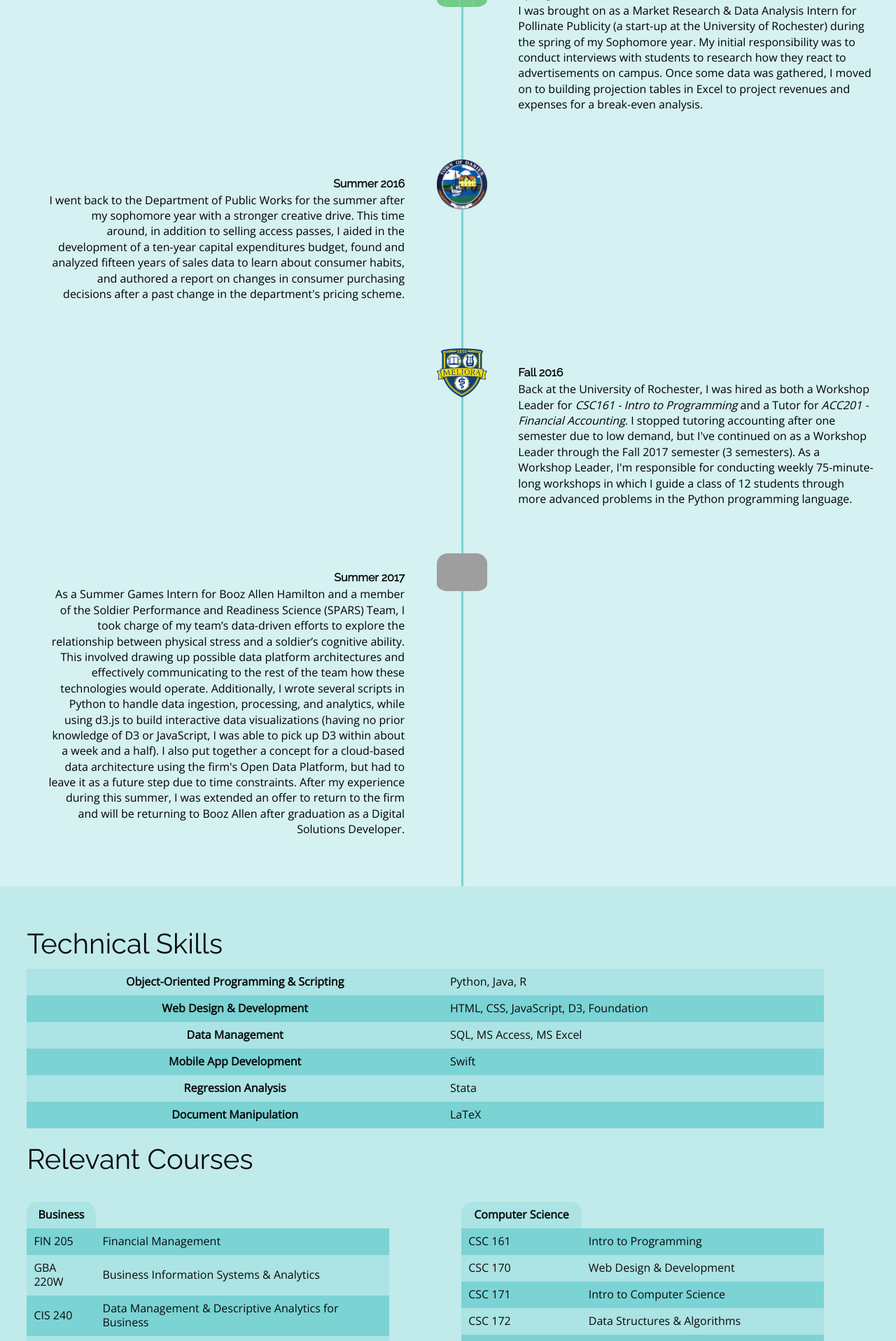
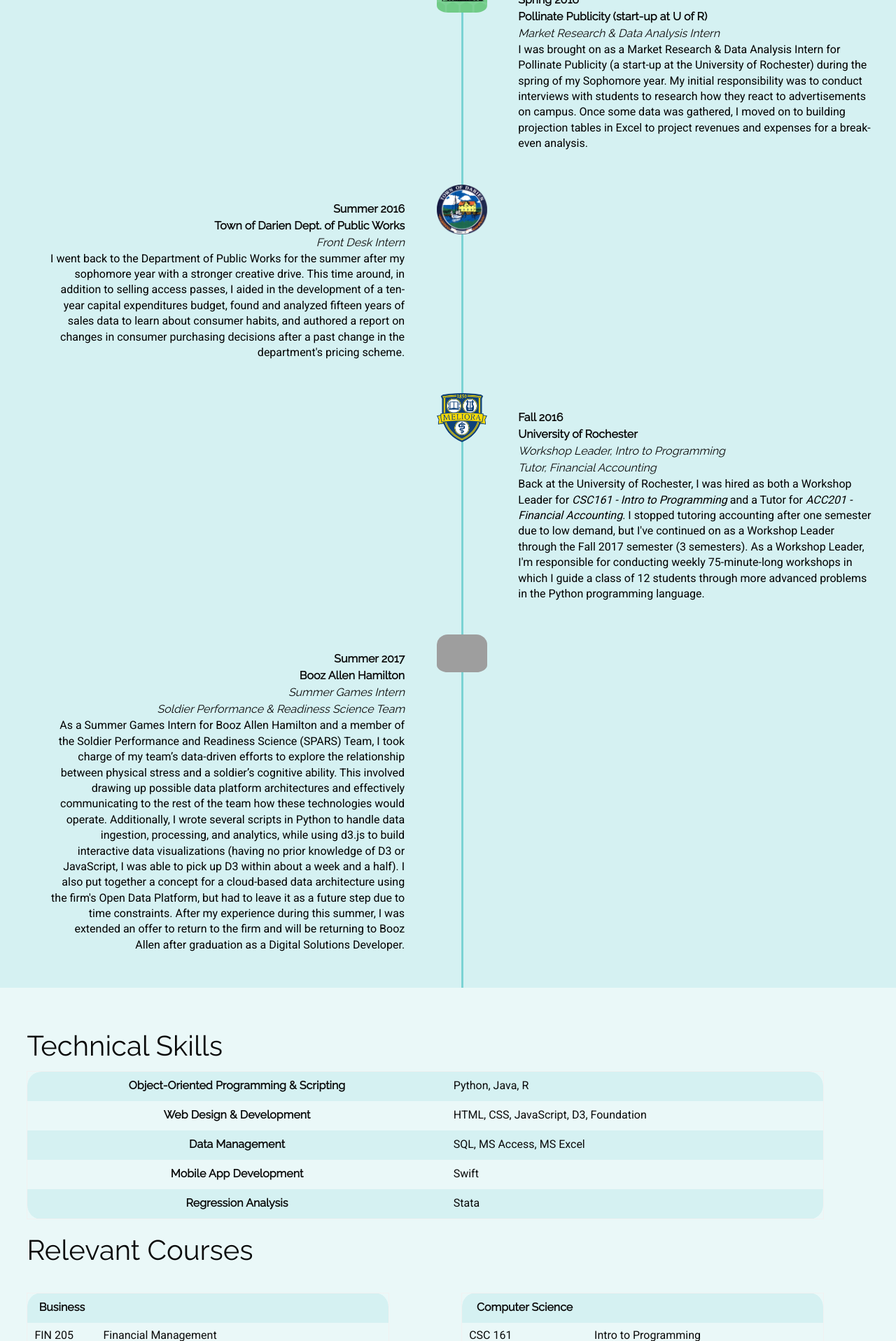
Before and after one commit to walshk/walshk.github.io, a PHP site: page / in a window 1280 px wide. Shown: the part 1525-3442 px from the top of the page at 70% size. Run offline with PHP 8.4, Linux system fonts and the light colour scheme; some libraries are stand-ins or nearby versions; grey boxes are pictures that could not be loaded.

Commit message:
minor styles changes, added sources to index.html

```diff
--- a/css/styles.css
+++ b/css/styles.css
@@ -74,7 +74,9 @@
 
 
 .timeline .timeline-item .timeline-content {
-  padding: 20px;
+  padding-left: 20px;
+  padding-right: 20px;
+  padding-top: 20px;
   text-align: right;
   transition: all 0.25s ease-in;
   width: 45%;
@@ -149,8 +151,8 @@
   -webkit-justify-content: space-between;
       -ms-flex-pack: justify;
           justify-content: space-between;
-  background: url("/../img/splash.jpg") center center repeat;
-  background-size: cover;
+  background: url("./../img/splash.jpg");
+
 }
 
 .hero-full-screen .middle-content-section {
@@ -161,6 +163,10 @@
 .hero-full-screen .middle-content-section a, img {
   padding: 5%;
   padding-top: 0%;
+}
+
+.hero-full-screen .middle-content-section h1 {
+  kerning: 0.25rem;
 }
 
 .hero-full-screen .top-content-section {
@@ -224,14 +230,29 @@
 
 h1, h2,
 h3, h4,
-h5, h6, header {
+h5, h6, header, th {
     font-family: Raleway, sans-serif;
+    kerning: 0.25em;
 }
 
-p, th, td {
-  font-family: Open Sans, sans-serif;
+p, td, li {
+  font-family: Roboto, sans-serif;
   line-height: 1.25em;
 }
+
+#tabletopleft {
+  border-radius: 20px 0px 0px 0px;
+}
+#tabletopright {
+  border-radius: 0px 20px 0px 0px;
+}
+#tablebotleft {
+  border-radius: 0px 0px 0px 20px;
+}
+#tablebotright {
+  border-radius: 0px 0px 20px 0px;
+}
+
 
 .grid-x {
   padding-top: 2%;
@@ -249,12 +270,12 @@
 }
 
 .container3 {
-  background-color: #c1eaeb;
+  background-color: #eaf8f8;
   padding-left: 3%;
 }
 
 .container4 {
-  background-color: #c1eaeb;
+  background-color: #eaf8f8;
   padding-left: 3%;
 }
 
@@ -263,9 +284,13 @@
   padding-left: 3%;
 }
 
+.footer {
+  padding-top: 1%;
+  padding-bottom: 1%;
+}
 
 body {
-  background-color: #c1eaeb;
+  background-color: #eaf8f8;
 }
 
 
@@ -273,20 +298,12 @@
   border-radius: 65%;
 }
 
-.container4 th {
-  border-radius: 15px 15px 0px 0px;
-}
-
-table tbody {
-  border: none;
-}
-
 tr:nth-child(odd) {
-  background-color: #ace3e4;
+  background-color: #d5f1f2;
 }
 
 table tbody tr:nth-child(even) {
-  background-color: #7bd3d4;
+  background-color: #eaf8f8;
 }
 
 .hero-full-screen .nav-hide,
--- a/index.html
+++ b/index.html
@@ -6,7 +6,7 @@
     <title>Kevin Walsh</title>
     <link rel="stylesheet" href="css/foundation.min.css">
     <link rel="stylesheet" href="css/styles.css">
-    <link href="https://fonts.googleapis.com/css?family=Open+Sans%7CRaleway" rel="stylesheet">
+    <link href="https://fonts.googleapis.com/css?family=Roboto%7CRaleway" rel="stylesheet">
 
 
 </head>
@@ -31,6 +31,7 @@
 					          <li><a href="#work">Work</a></li>
 					          <li><a href="#skills">Skills</a></li>
 					          <li><a href="#courses">Courses</a></li>
+					          <li><a href="#sources">Sources</a></li>
 				        </ul>
 			    	</div>
 				</div>
@@ -98,6 +99,8 @@
 						</div>
 						<div class="timeline-content">
 							<header class="timeline-content-date">Summer 2015</header>
+							<header><strong>Town of Darien Dept. of Public Works</strong></header>
+							<header><i>Front Desk Intern</i></header>
 							<p>My first summer spent interning for the Town of Darien, CT's Department of Public Works. I was placed at the front desk, and given the responsibility of distributing access passes for the town Recycling Center to hundreds of residents every day.</p>
 						</div>
 					</div>
@@ -108,6 +111,8 @@
 						</div>
 						<div class="timeline-content right">
 							<header class="timeline-content-date">Spring 2016</header>
+							<header><strong>Pollinate Publicity (start-up at U of R)</strong></header>
+							<header><i>Market Research &amp; Data Analysis Intern</i></header>
 							<p>I was brought on as a Market Research &amp; Data Analysis Intern for Pollinate Publicity (a start-up at the University of Rochester) during the spring of my Sophomore year. My initial responsibility was to conduct interviews with students to research how they react to advertisements on campus. Once some data was gathered, I moved on to building projection tables in Excel to project revenues and expenses for a break-even analysis.</p>
 						</div>
 					</div>
@@ -118,6 +123,8 @@
 						</div>
 						<div class="timeline-content">
 							<header class="timeline-content-date">Summer 2016</header>
+							<header><strong>Town of Darien Dept. of Public Works</strong></header>
+							<header><i>Front Desk Intern</i></header>
 							<p>I went back to the Department of Public Works for the summer after my sophomore year with a stronger creative drive. This time around, in addition to selling access passes, I aided in the development of a ten-year capital expenditures budget, found and analyzed fifteen years of sales data to learn about consumer habits, and authored a report on changes in consumer purchasing decisions after a past change in the department's pricing scheme.</p>
 						</div>
 					</div>
@@ -128,6 +135,9 @@
 						</div>
 						<div class="timeline-content right">
 							<header class="timeline-content-date">Fall 2016</header>
+							<header><strong>University of Rochester</strong></header>
+							<header><i>Workshop Leader, Intro to Programming</i></header>
+							<header><i>Tutor, Financial Accounting</i></header>
 							<p>Back at the University of Rochester, I was hired as both a Workshop Leader for <i>CSC161 - Intro to Programming</i> and a Tutor for <i>ACC201 - Financial Accounting</i>. I stopped tutoring accounting after one semester due to low demand, but I've continued on as a Workshop Leader through the Fall 2017 semester (3 semesters). As a Workshop Leader, I'm responsible for conducting weekly 75-minute-long workshops in which I guide a class of 12 students through more advanced problems in the Python programming language.</p>
 						</div>
 					</div>
@@ -138,6 +148,9 @@
 						</div>
 						<div class="timeline-content">
 							<header class="timeline-content-date">Summer 2017</header>
+							<header><strong>Booz Allen Hamilton</strong></header>
+							<header><i>Summer Games Intern</i></header>
+							<header><i>Soldier Performance &amp; Readiness Science Team</i></header>
 							<p>As a Summer Games Intern for Booz Allen Hamilton and a member of the Soldier Performance and Readiness Science (SPARS) Team, I took charge of my team’s data-driven efforts to explore the relationship between physical stress and a soldier’s cognitive ability. This involved drawing up possible data platform architectures and effectively communicating to the rest of the team how these technologies would operate. Additionally, I wrote several scripts in Python to handle data ingestion, processing, and analytics, while using d3.js to build interactive data visualizations (having no prior knowledge of D3 or JavaScript, I was able to pick up D3 within about a week and a half). I also put together a concept for a cloud-based data architecture using the firm's Open Data Platform, but had to leave it as a future step due to time constraints. After my experience during this summer, I was extended an offer to return to the firm and will be returning to Booz Allen after graduation as a Digital Solutions Developer.</p>
 						</div>
 					</div>
@@ -154,8 +167,8 @@
 
 						<table>
 							<tr>
-								<th>Object-Oriented Programming &amp; Scripting</th>
-								<td>Python, Java, R</td>
+								<th id="tabletopleft">Object-Oriented Programming &amp; Scripting</th>
+								<td id="tabletopright">Python, Java, R</td>
 							</tr>
 							<tr>
 								<th>Web Design &amp; Development</th>
@@ -170,12 +183,8 @@
 								<td>Swift</td>
 							</tr>
 							<tr>
-								<th>Regression Analysis</th>
-								<td>Stata</td>
-							</tr>
-							<tr>
-								<th>Document Manipulation</th>
-								<td>LaTeX</td>
+								<th id="tablebotleft">Regression Analysis</th>
+								<td id="tablebotright">Stata</td>
 							</tr>
 						</table>
 
@@ -194,7 +203,8 @@
 
 						<table>
 							<tr>
-								<th>Business</th>
+								<th id="tabletopleft">Business</th>
+								<th id="tabletopright"></th>
 							</tr>
 							<tr>
 								<td>FIN 205</td>
@@ -217,8 +227,8 @@
 								<td>Marketing Research &amp; Analytics</td>
 							</tr>
 							<tr>
-								<td>ECO 231W</td>
-								<td>Econometrics</td>
+								<td id="tablebotleft">ECO 231W</td>
+								<td id="tablebotright">Econometrics</td>
 							</tr>
 						</table>
 
@@ -232,7 +242,8 @@
 
 						<table>
 							<tr>
-								<th>Computer Science</th>
+								<th id="tabletopleft">Computer Science</th>
+								<th id="tabletopright"></th>
 							</tr>
 							<tr>
 								<td>CSC 161</td>
@@ -255,8 +266,8 @@
 								<td>Advanced Front-End Web Development</td>
 							</tr>
 							<tr>
-								<td>CSC 214</td>
-								<td>Mobile App Development (iOS)</td>
+								<td id="tablebotleft">CSC 214</td>
+								<td id="tablebotright">Mobile App Development (iOS)</td>
 							</tr>
 						</table>
 
@@ -276,12 +287,23 @@
 
 	</div>
 
-	<div class="container5 footer">
+	<div class="container5 footer" id="sources">
 		<footer>
 
 			<h2>Sources</h2>
 
-			<p>Foundation building blocks useds</p>
+			<header>ZURB Foundation Building Blocks:</header>
+			<ul>
+				<li><a href="https://foundation.zurb.com/building-blocks/blocks/hero-full-screen.html">Full Screen Hero</a></li>
+				<li><a href="https://foundation.zurb.com/building-blocks/blocks/responsive-timeline.html">Responsive Vertical Timeline</a></li>
+			</ul>
+
+			<header>Other items used:</header>
+
+			<ul>
+				<li>GitHub &amp; LinkedIn icons made by <a href="https://www.flaticon.com/authors/icomoon" title="Icomoon">Icomoon</a> from <a href="https://www.flaticon.com/" title="Flaticon">www.flaticon.com</a> are licensed by <a href="http://creativecommons.org/licenses/by/3.0/" title="Creative Commons BY 3.0" target="_blank">CC BY 3.0</a></li>
+				<li>Splash image of waterfall found <a href="https://www.flickr.com/photos/lancerudge/">here.</a></li>
+			</ul>
 
 		</footer>
 	</div>
@@ -298,9 +320,9 @@
 		jQuery(document).ready(function($){
 			 $('a[href^="#"]').on('click', function(e) {
 
-			var target = $( $(this).attr('href') );
+			var target = $($(this).attr('href'));
 
-			if( target.length ) {
+			if(target.length) {
 			    e.preventDefault();
 			    $('html, body').animate({
 			        scrollTop: target.offset().top
@@ -310,7 +332,7 @@
 		});
 	</script>
 
-	<script src="./../js/navHider.js"></script>
+	<script src="js/navHider.js"></script>
 
 	<script>
 	  $(document).foundation();
```
